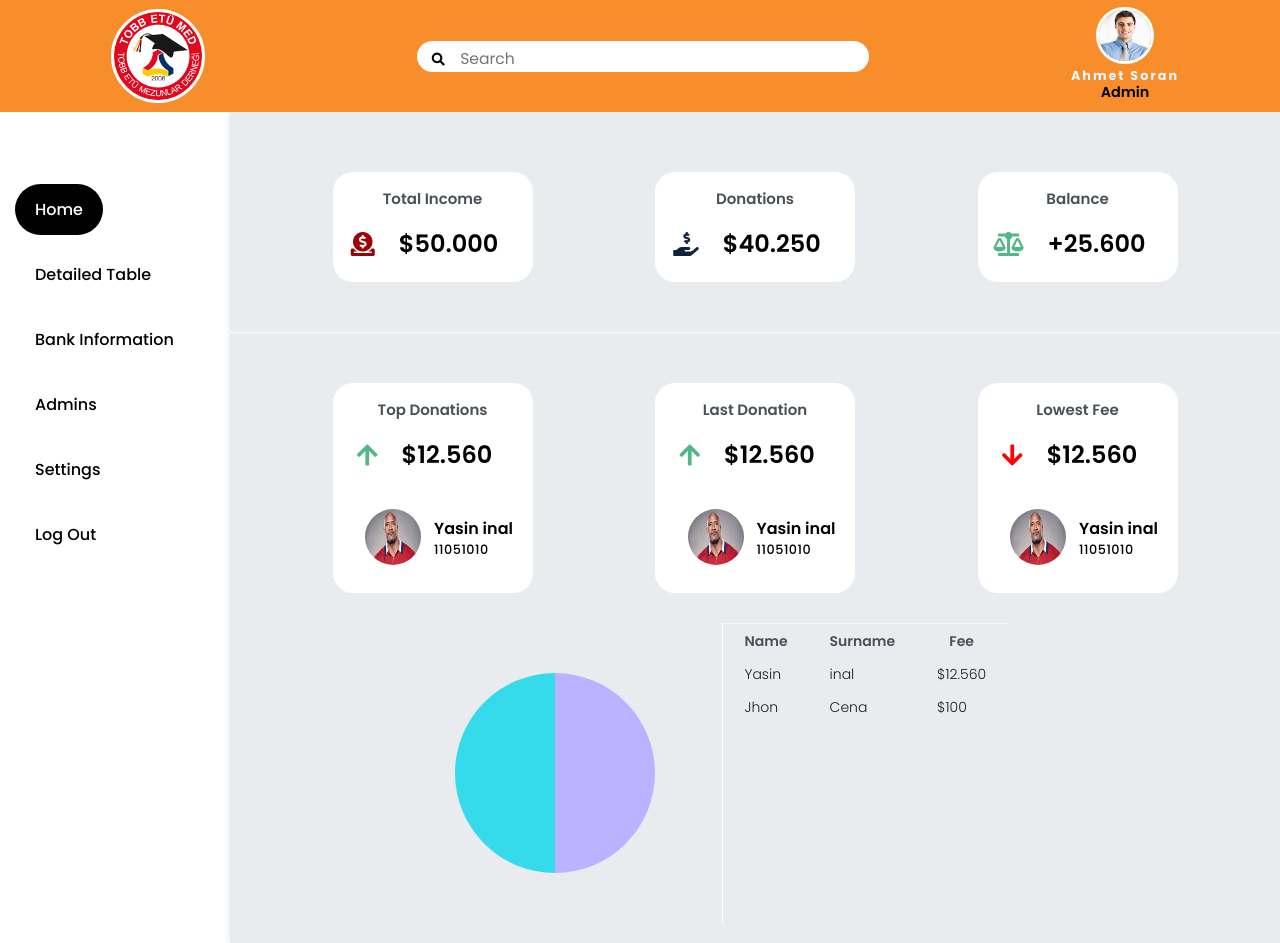
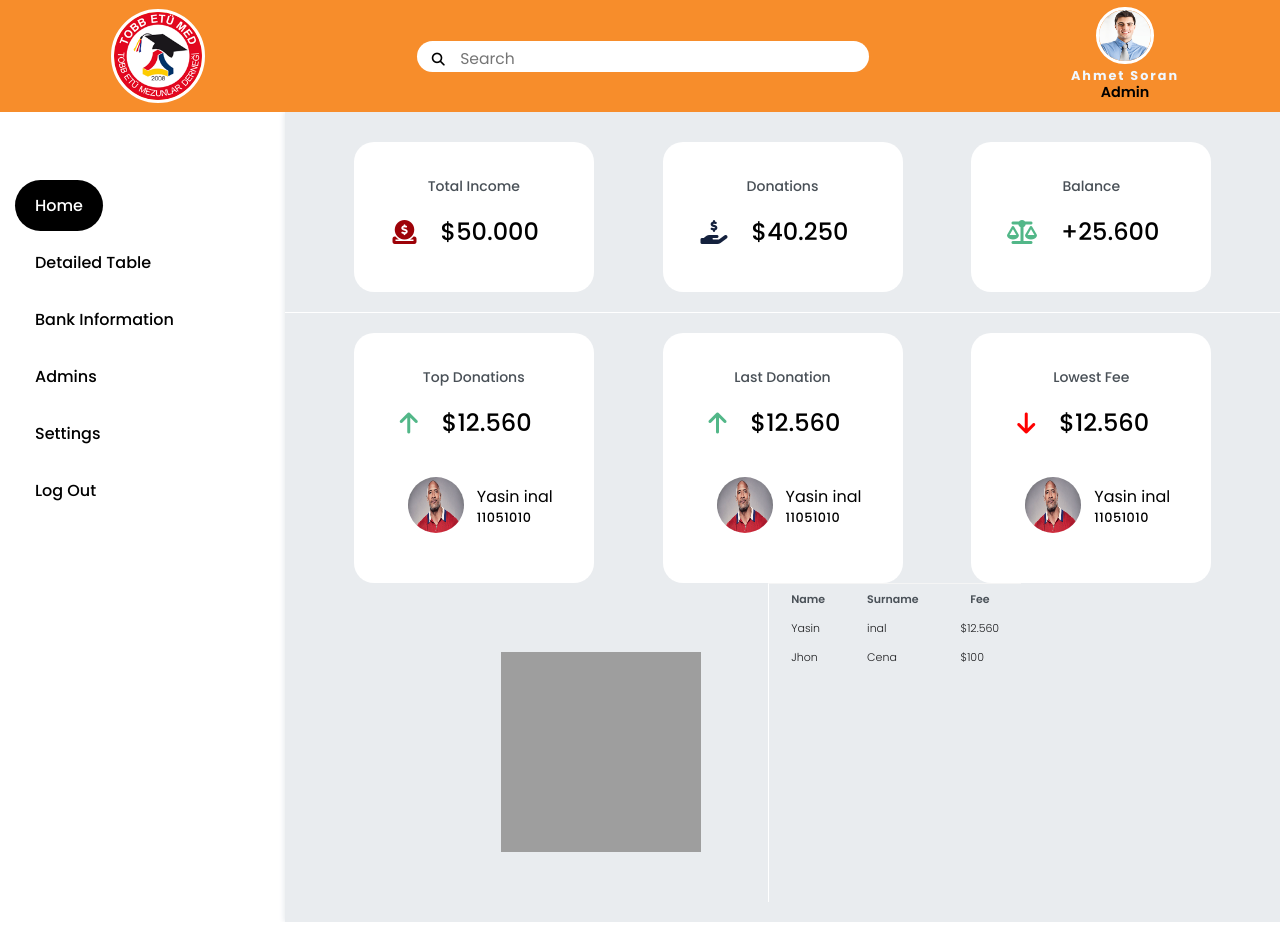
Before and after one commit to shiny-apricot/tobb-heroku, a Flask app: page / in a window 1280 px wide. After the commit the page ends 922 px from the top, so only its background shows below. Run offline with Flask 2, Linux system fonts and the light colour scheme; a map, chart or similar area stays blank; some libraries are stand-ins or nearby versions; grey boxes are pictures that could not be loaded.

Commit message:
piechart added and some design changes

```diff
--- a/app.py
+++ b/app.py
@@ -21,7 +21,19 @@
 
 @app.route('/home')
 def index():
-  return render_template('index.html')
+  with connection:
+        with connection.cursor() as cursor:
+          cursor.execute("SELECT d.department_name d_name, count(*) as number FROM Member m "
+                              "INNER JOIN Department d ON m.department = d.department_code GROUP BY d_name")
+          department = cursor.fetchall()
+          dep_list = list()
+          for dep in department:
+            # '["'+ dep[0] + '",' + str(dep[1]) +'],'
+            dep_list.append(dep)
+          app.logger.error("BELOW")
+          print(dep_list)
+  return render_template('home.html', dep_list= dep_list)
+
 
 @app.route('/bank')
 def bank():
--- a/static/css/all.css
+++ b/static/css/all.css
@@ -119,6 +119,6 @@
   width: 200px;
   height: 200px;
   border-radius: 50%;
-  background: #35dbeb;
+  /* background: #35dbeb; */
   background-image: linear-gradient(to right, transparent 50%, #bdb2ff 0);
 }
--- a/static/css/base.css
+++ b/static/css/base.css
@@ -19,7 +19,7 @@
 
 a,
 li {
-  padding: 10px 0px;
+  padding: 6px 0px;
   list-style-type: none;
   text-decoration: none;
   color: black;
@@ -91,7 +91,7 @@
 }
 .menu .aul {
   background-color: #ffffff;
-  width: 215px;
+  width: 270px;
   height: 40em;
   padding: 10px 0px 10px 15px;
   margin-top: 45px;
--- a/static/css/home.css
+++ b/static/css/home.css
@@ -16,11 +16,12 @@
 }
 
 article {
-  box-sizing: border-box;
+  box-sizing: content-box;
   display: flex;
+  padding: 20px;
   flex-direction: column;
   align-items: center;
-  margin: 30px 20px 30px;
+  /* margin: 30px 20px 30px; */
   background-color: white;
   border-radius: 20px;
   /* box-shadow: rgba(0, 0, 0, 1); */
@@ -42,7 +43,7 @@
 }
 article > p:nth-child(1),
 p:nth-child(2) {
-  font-weight: 600;
+  font-weight: 500;
 }
 
 .data {
@@ -63,7 +64,7 @@
 
 article > p,
 .stats > p {
-  font-size: 15px;
+  font-size: 14px;
   color: #495057;
   height: 0em;
   /* font-weight: 300; */
@@ -133,7 +134,7 @@
   margin: 0;
 }
 .iden > p:nth-of-type(1) {
-  font-weight: 600;
+  font-weight: 400;
 }
 .iden > p:nth-of-type(2) {
   font-weight: 500;
@@ -142,6 +143,7 @@
 }
 .beside {
   width: 70%;
+  /* height: 50%; */
   display: flex;
   flex-direction: row;
   flex-wrap: wrap;
@@ -156,8 +158,8 @@
 td {
   justify-content: space-between;
   padding: 5px 20px;
-  font-size: 14px;
-  font-weight: 300;
+  font-size: 11px;
+  font-weight: 200;
 }
 th {
   color: #495057;
@@ -171,6 +173,6 @@
   width: 200px;
   height: 200px;
   border-radius: 50%;
-  background: #35dbeb;
+  /* background: #35dbeb; */
   background-image: linear-gradient(to right, transparent 50%, #bdb2ff 0);
 }
--- a/templates/base.html
+++ b/templates/base.html
@@ -9,7 +9,7 @@
     <link rel="preconnect" href="https://fonts.gstatic.com" />
     <link
       rel="stylesheet"
-      href="https://use.fontawesome.com/releases/v5.7.1/css/all.css"
+      href="https://use.fontawesome.com/releases/v5.7.1/css/home.css"
     />
     <link rel="stylesheet" href="{{ url_for('static', filename='css/base.css') }}" />
 
--- a/templates/home.html
+++ b/templates/home.html
@@ -94,7 +94,9 @@
           <!--
             you may add the pie chart here
           -->
-          <div class="pie"></div>
+
+          {% include 'piechart.html' %}
+
         </div>
 
         <aside class="list">
--- /dev/null
+++ b/templates/piechart.html
@@ -0,0 +1,52 @@
+
+<!DOCTYPE html>
+<html>
+     <head>
+            <link
+      rel="stylesheet"
+      href="https://use.fontawesome.com/releases/v5.7.1/css/home.css"
+    />
+          <script type="text/javascript" src="https://www.gstatic.com/charts/loader.js"></script>
+          <script type="text/javascript">
+          google.charts.load('current', {'packages':['corechart']});
+          google.charts.setOnLoadCallback(drawChart);
+          function drawChart()
+          {
+               var data = google.visualization.arrayToDataTable([
+                         ['Department', 'Number'],
+                         {% for dep in dep_list %}
+                            [ '{{dep[0] }}' , {{ dep[1] }} ],
+                         {% endfor %}
+                    ]);
+               var options = {
+                     width: 500,
+                     height: 500,
+                     pieHole: 0.6,
+                     pieSliceText: 'label',
+                     pieSliceTextStyle: {
+                        color: 'black',
+
+                        },
+                        textStyle: {
+                        fontSize: 4
+                        },
+                        chartArea:{
+                             left:0,
+                             top:0,
+                             width:"65%",
+                             height:"65%"
+                        }
+                    };
+
+               var chart = new google.visualization.PieChart(document.getElementById('piechart'));
+               chart.draw(data, options);
+          }
+          </script>
+     </head>
+     <body>
+          <div style="width:200px;">
+               <h3 align="center"></h3>
+               <div id="piechart" class="pie"></div>
+          </div>
+     </body>
+</html>
--- a/templates/table.html
+++ b/templates/table.html
@@ -53,6 +53,7 @@
         <td>{{ member[16] }}</td>
       </tr>
       {% endfor %}
+
     </tbody>
   </table>
 </section>
```
Also changed, not shown: other parts of static/css/base.css (+2 -2 lines). Lines whose indentation alone changed are shown as unchanged.
